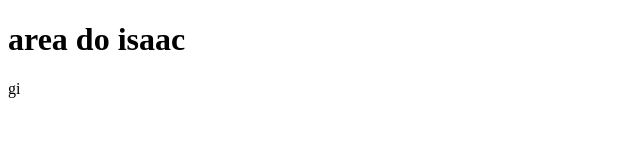
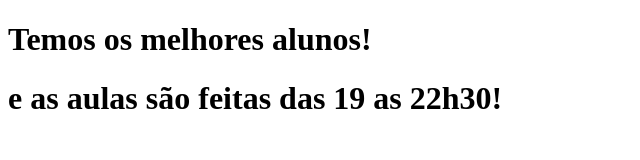
Before and after one commit to isaacSANTOS-create/isaacSANTOS-create, a plain HTML site: page index.html in a window 1280 px wide. Shown: the whole page, without its empty margins (0-640 px from the left). Drawn offline with Linux system fonts and the light colour scheme.

Commit message:
Alterei o texto

```diff
--- a/index.html
+++ b/index.html
@@ -3,9 +3,10 @@
 <head>
     <meta charset="UTF-8">
     <meta name="viewport" content="width=device-width, initial-scale=1.0">
-    <title>Github do isaac</title>
+    <title>Turma 06 a melhor!</title>
 </head>
 <body>
-    <h1>area do isaac</h1> gi
+    <h1>Temos os melhores alunos!</h1>
+    <h1>e as aulas são feitas das 19 as 22h30!</h1>
 </body>
 </html>
```
